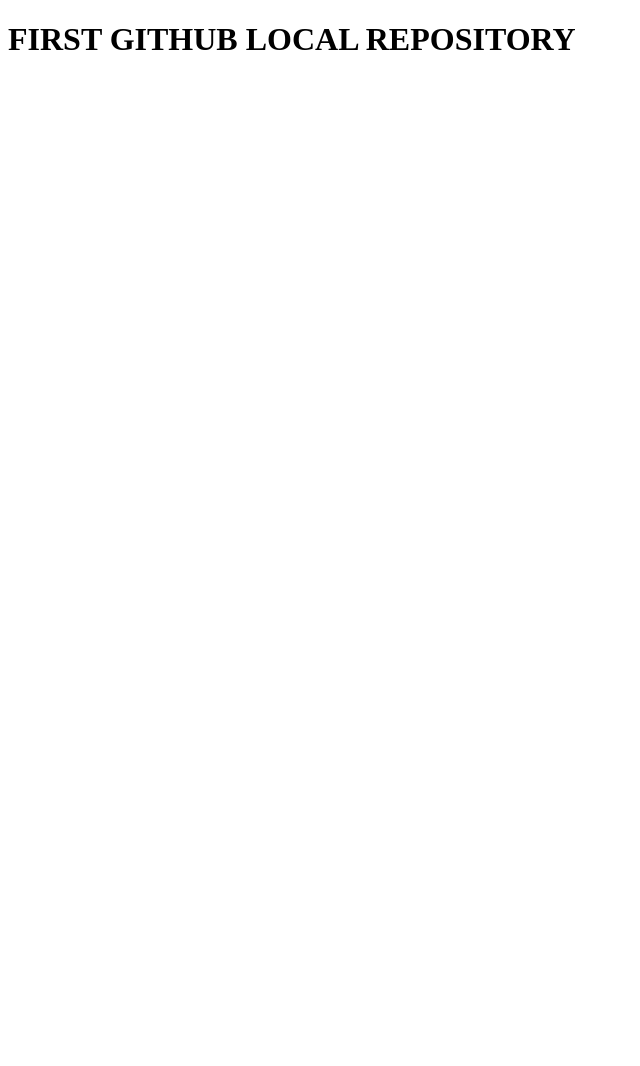
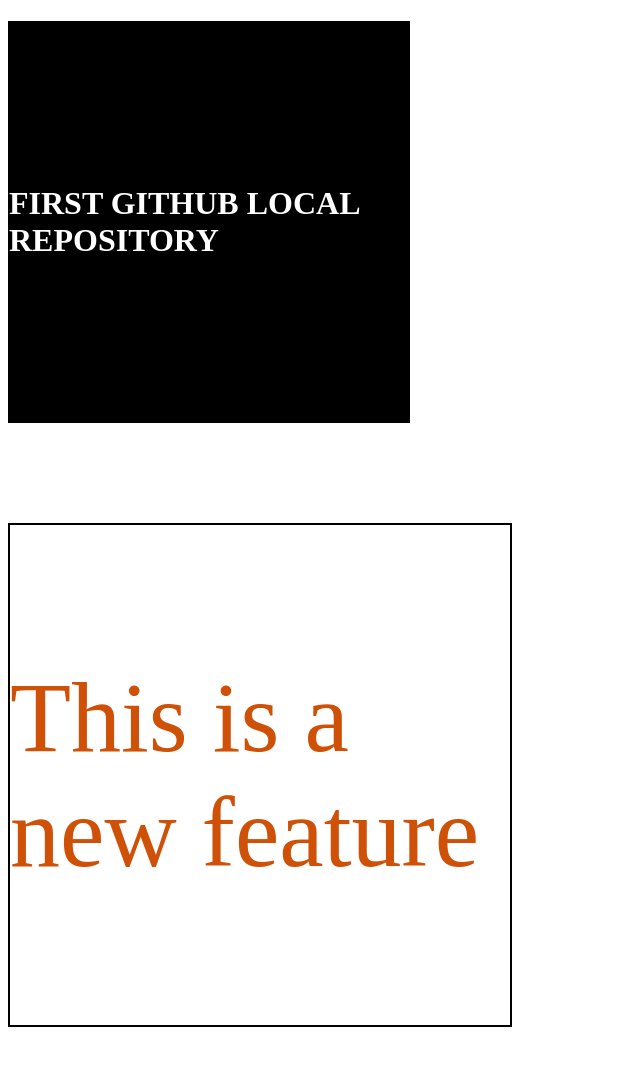
Before and after one commit to afraazhashmi/localrepo, a plain HTML site: page index.html in a window 1280 px wide. Shown: the whole page, without its empty margins (0-640 px from the left). Before the commit the page ends 800 px from the top, so only its background shows below. Drawn offline with Linux system fonts and the light colour scheme.

Commit message:
new features

```diff
--- a/index.html
+++ b/index.html
@@ -4,8 +4,10 @@
     <meta charset="UTF-8">
     <meta name="viewport" content="width=device-width, initial-scale=1.0">
     <title>first local repo</title>
+    <link rel="stylesheet" href="style.css">
 </head>
 <body>
     <h1> FIRST GITHUB LOCAL REPOSITORY</h1>
+    <p>This is a new feature</p>
 </body>
 </html>
--- a/style.css
+++ b/style.css
@@ -4,7 +4,22 @@
     justify-content: center;
     height: 400px;
     width: 400px;
-    color: white;
-    background-color: black;
+    color: rgb(255, 255, 255);
+    background-color: rgb(0, 0, 0);
     font-family: 'Times New Roman', Times, serif;
+    border: 1px solid black;
 }
+p{
+    display: flex;
+    font-size: 100px;
+    align-items: center;
+    justify-content: center;
+    border: 2px solid black;
+    color: rgb(207, 80, 7);
+    height: 500px;
+    width: 500px;
+}
+p:hover{
+    cursor: pointer;
+    background-color: blueviolet;
+}
```
Also changed, not shown: 1 other file.
